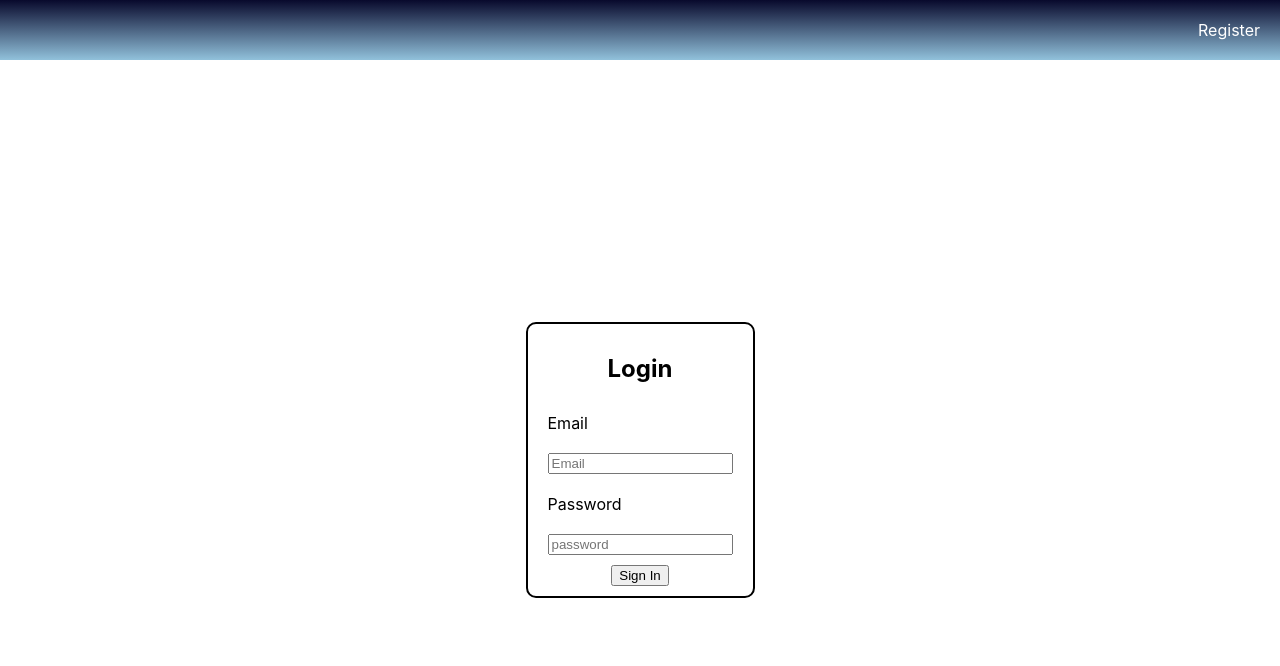
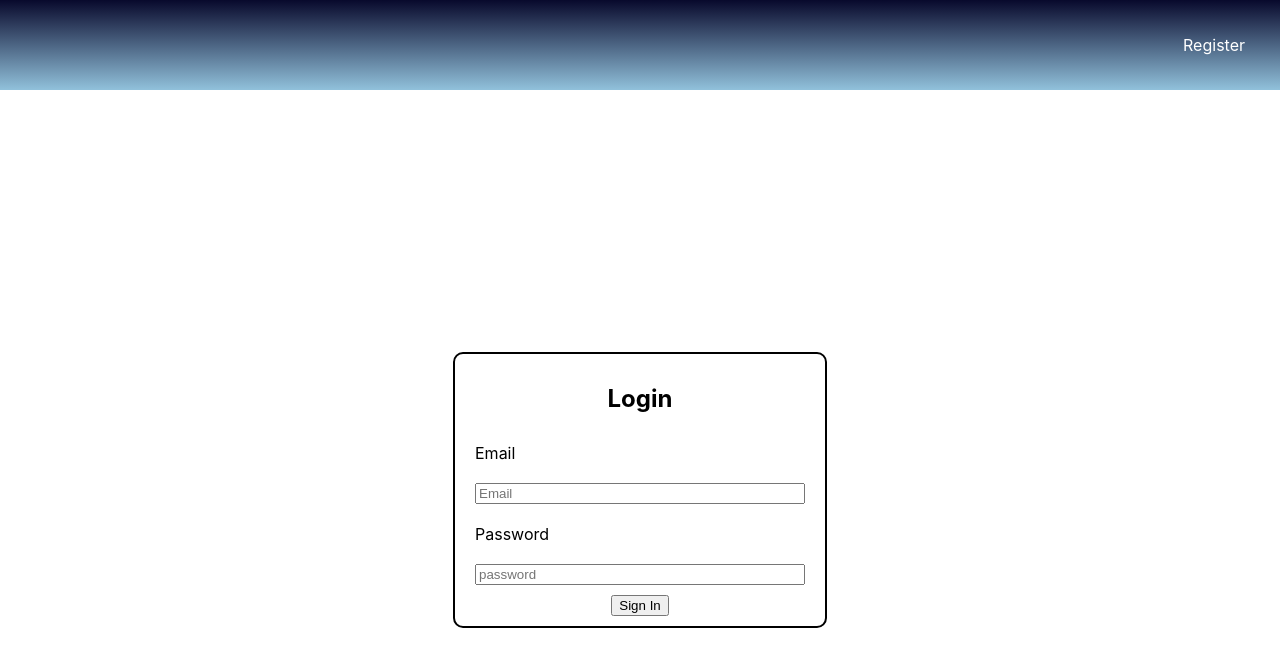
Before and after one commit to marcabounader/SEF-Contact-Manager, a React (Create React App) app in the folder frontend/: page /login in a window 1280 px wide. Shown: the top 666 px of the page. Built offline with nearby package versions, Linux system fonts and the light colour scheme.

Commit message:
CSS: changed nav padding

```diff
--- a/frontend/src/index.css
+++ b/frontend/src/index.css
@@ -23,7 +23,7 @@ header{
 }
 
 nav{
-  padding:15px;
+  padding:30px;
 }
 nav li{
   list-style: none;
@@ -49,6 +49,7 @@ nav a{
 }
 form{
   height:auto;
+  width: 350px
 }
 
 form label{
@@ -66,6 +67,9 @@ form *{
   height:100%;
 }
 
+.card i{
+  cursor: pointer;
+}
 .card:hover {
   box-shadow: 0 8px 16px 0 rgba(0,0,0,0.2);
 }
@@ -79,8 +83,6 @@ form *{
   padding: 2px 16px;
 }
 
-#map { height: 180px; }
-
 .leaflet-container {
   width: 350px;
   height: 350px;
```
